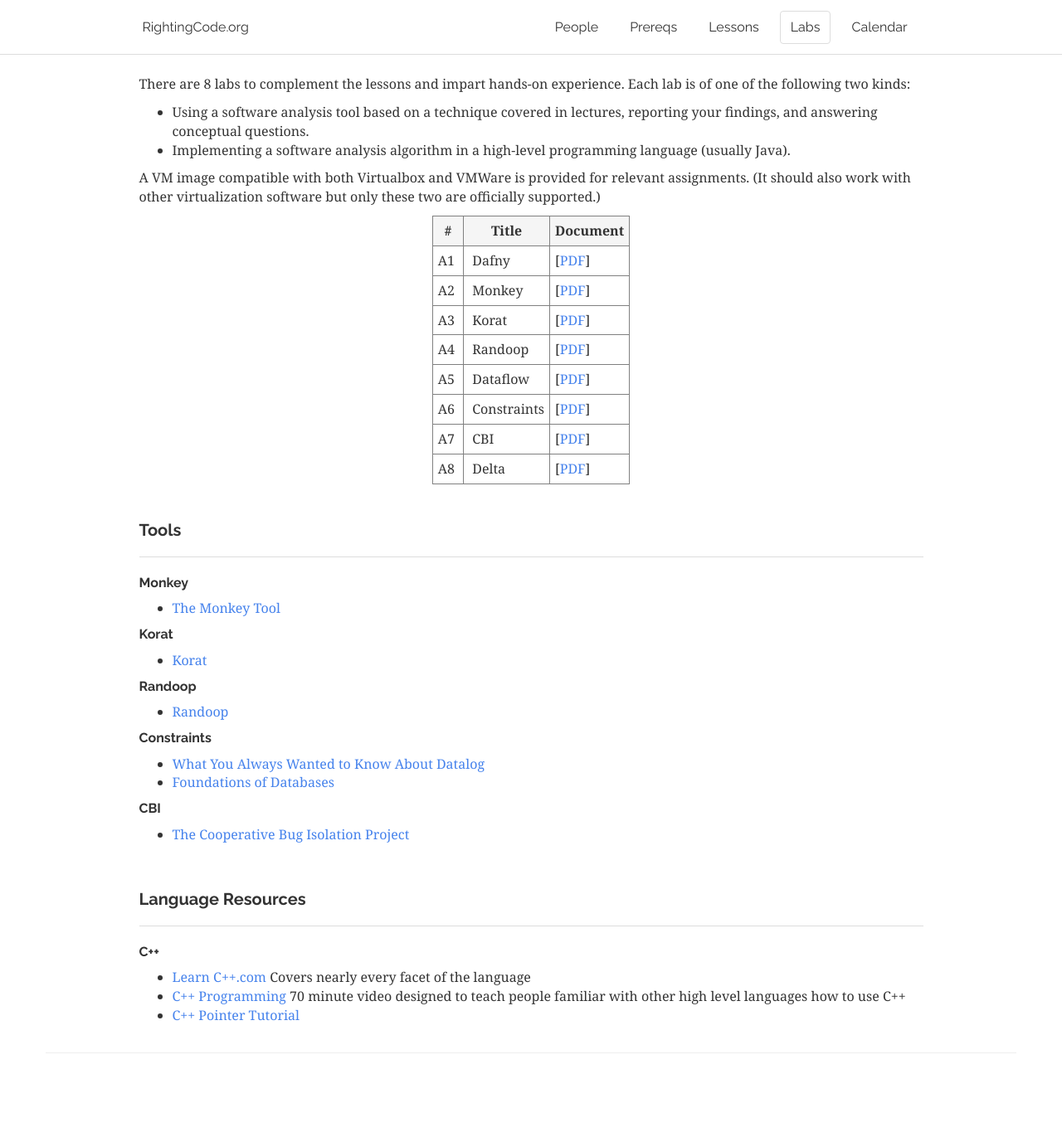
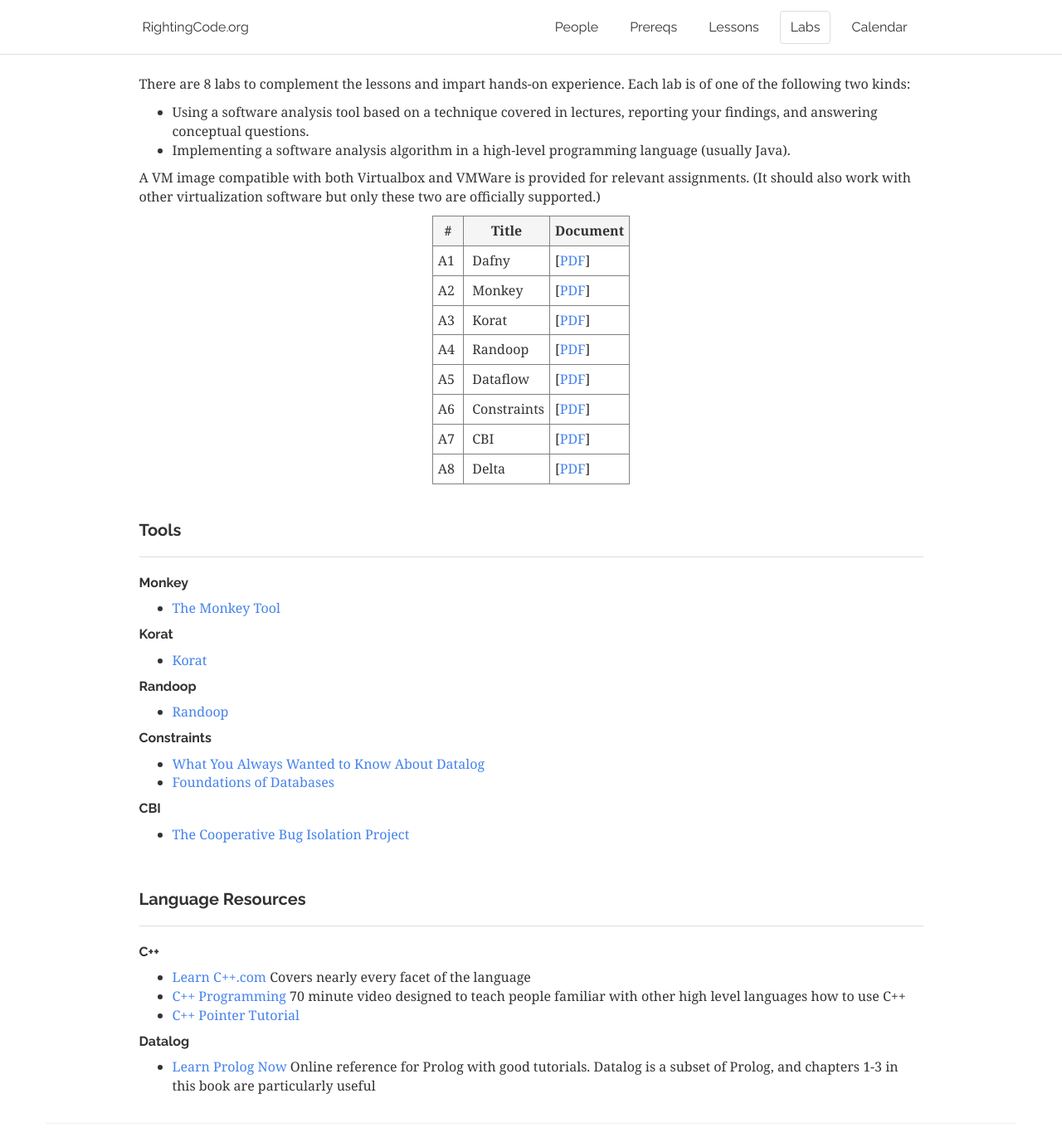
Before and after one commit to rightingcode/rightingcode.github.io, a Jekyll site: the page built from labs.html, in a window 1280 px wide and 1377 px high. Shown: the whole window at 83% size. Built offline with Jekyll 4.4.1, drawn with Linux system fonts in a browser that asks for light colours; nearby versions of some CDN libraries.

Commit message:
Add datalog section to language resources

```diff
--- a/labs.html
+++ b/labs.html
@@ -70,5 +70,9 @@ layout: default
       <li><a href="https://www.youtube.com/watch?v=Rub-JsjMhWY">C++ Programming</a> 70 minute video designed to teach people familiar with other high level languages how to use C++</li>
       <li><a href="http://www.cplusplus.com/doc/tutorial/pointers/">C++ Pointer Tutorial</a></li>
   </ul>
+  <h5>Datalog</h5>
+  <ul>
+    <li><a href="http://www.learnprolognow.org/lpnpage.php?pageid=online">Learn Prolog Now</a> Online reference for Prolog with good tutorials. Datalog is a subset of Prolog, and chapters 1-3 in this book are particularly useful</li>
+  </ul>
 </div>
 </div>
```
